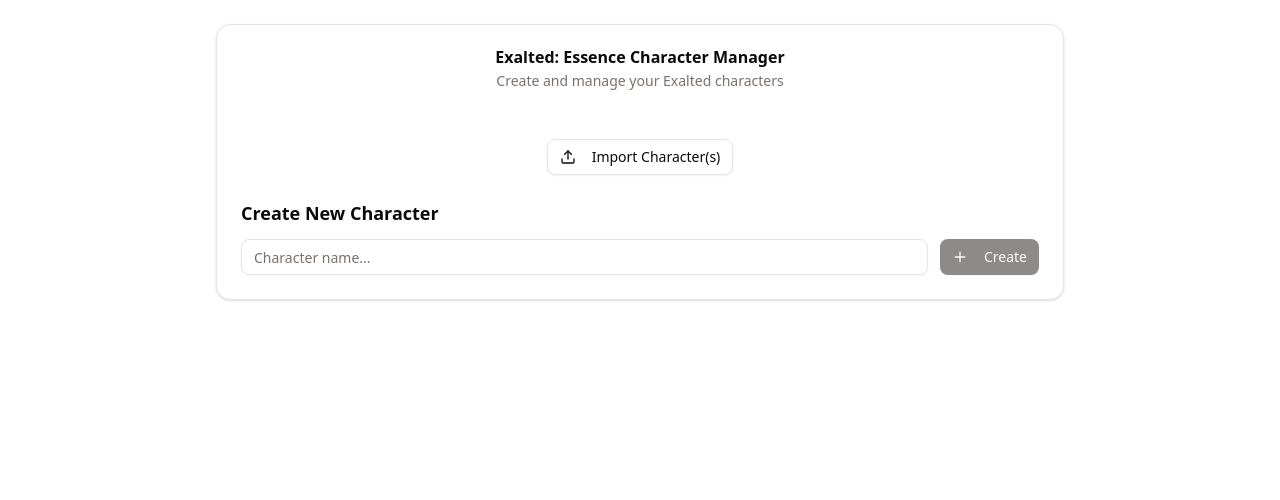
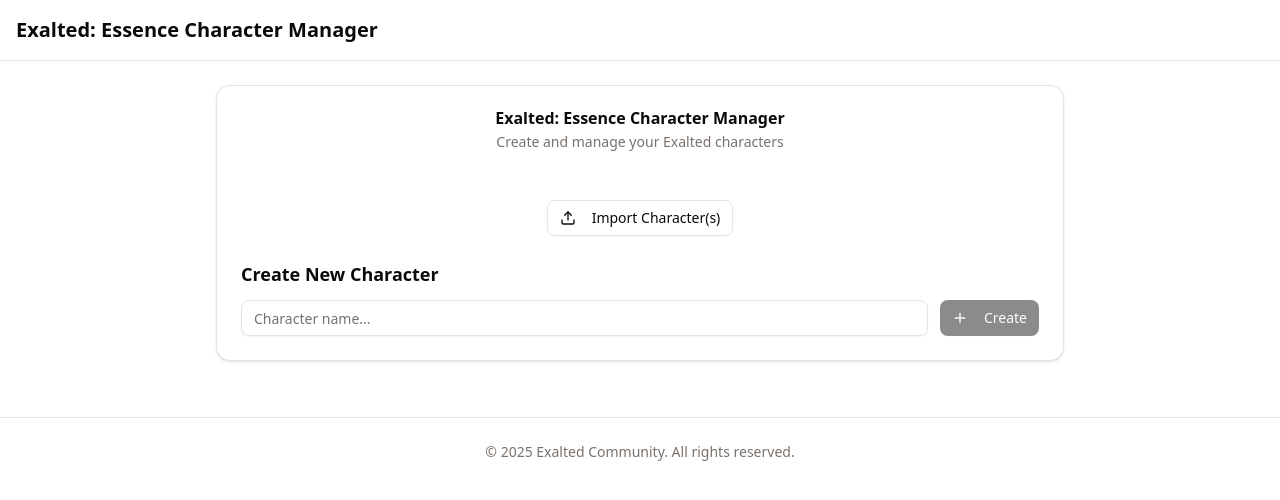
Before and after one commit to AlexanderExter/exalted-charsheet, a Next.js app: page / in a window 1280 px wide. Shown: the top 500 px of the page. Built offline with nearby package versions, Linux system fonts and the light colour scheme.

Commit message:
feat: add site header and footer

```diff
--- a/app/layout.tsx
+++ b/app/layout.tsx
@@ -2,6 +2,8 @@ import type { Metadata } from "next"
 import { Geist, Geist_Mono } from "next/font/google"
 import "./globals.css"
 import { ErrorBoundaryWrapper } from "@/components/ErrorBoundary"
+import SiteFooter from "@/components/SiteFooter"
+import SiteHeader from "@/components/SiteHeader"
 import { Toaster } from "sonner"
 
 const geistSans = Geist({
@@ -29,7 +31,9 @@ export default function RootLayout({
     <html lang="en">
       <body className={`${geistSans.variable} ${geistMono.variable} antialiased`}>
         <ErrorBoundaryWrapper>
+          <SiteHeader />
           {children}
+          <SiteFooter />
           <Toaster richColors />
         </ErrorBoundaryWrapper>
       </body>
--- /dev/null
+++ b/components/SiteFooter.tsx
@@ -0,0 +1,9 @@
+export default function SiteFooter() {
+  return (
+    <footer className="border-t bg-background mt-8">
+      <div className="container mx-auto px-4 py-6 text-center text-sm text-muted-foreground">
+        <p>&copy; {new Date().getFullYear()} Exalted Community. All rights reserved.</p>
+      </div>
+    </footer>
+  )
+}
--- /dev/null
+++ b/components/SiteHeader.tsx
@@ -0,0 +1,13 @@
+import Link from "next/link"
+
+export default function SiteHeader() {
+  return (
+    <header className="border-b bg-background">
+      <div className="container mx-auto px-4 py-4 flex items-center justify-between">
+        <h1 className="text-xl font-semibold">
+          <Link href="/">Exalted: Essence Character Manager</Link>
+        </h1>
+      </div>
+    </header>
+  )
+}
```
